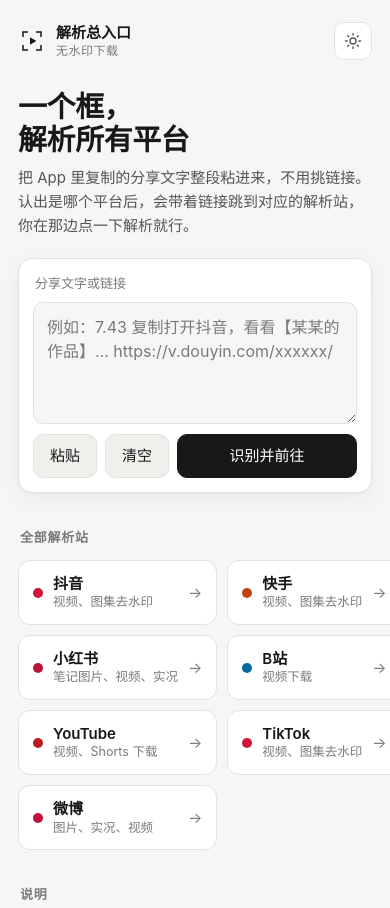
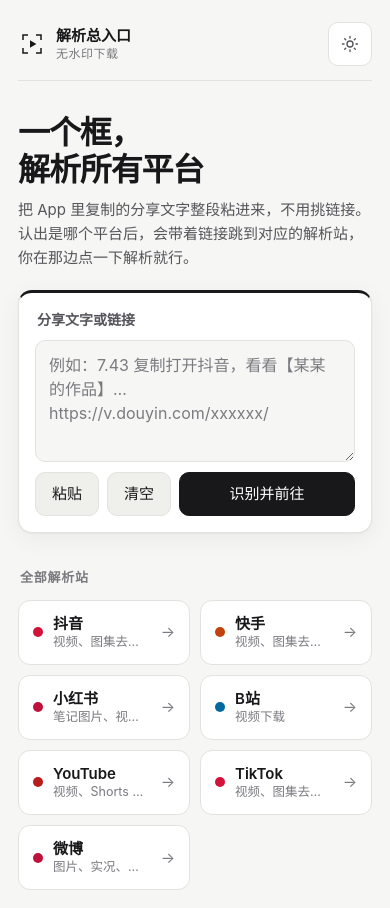
Before and after one commit to xiweiniboss-cmd/alljiexi, a website with bundled scripts: page public/index.html in a window 390 px wide. Shown: the top 908 px of the page. Built offline with nearby package versions, Linux system fonts and the light colour scheme.

Commit message:
优化解析入口布局与移动端操作体验

```diff
--- a/public/app.css
+++ b/public/app.css
@@ -100,8 +100,8 @@ textarea:focus { outline: none; border-color: var(--line-strong); box-shadow: 0
 }
 
 h2 { font-size: 13px; font-weight: 600; color: var(--text-3); letter-spacing: .06em; margin: 34px 2px 12px; }
-.grid { list-style: none; margin: 0; padding: 0; display: grid; grid-template-columns: repeat(2, 1fr); gap: 10px; }
-@media (min-width: 620px) { .grid { grid-template-columns: repeat(3, 1fr); } }
+.grid { list-style: none; margin: 0; padding: 0; display: grid; grid-template-columns: repeat(2, minmax(0, 1fr)); gap: 10px; }
+@media (min-width: 620px) { .grid { grid-template-columns: repeat(3, minmax(0, 1fr)); } }
 .site {
   display: flex; align-items: center; gap: 10px; height: 100%;
   padding: 13px 14px; border-radius: 12px; background: var(--surface); border: 1px solid var(--line);
@@ -127,3 +127,17 @@ code { font-family: var(--mono); font-size: .92em; background: var(--raised); pa
   .row .btn.ghost { flex: 1; }
 }
 @media (prefers-reduced-motion: reduce) { * { transition: none !important; } }
+
+.top { padding-bottom: 14px; border-bottom: 1px solid var(--line); }
+.hero { padding-top: clamp(6px, 2vw, 24px); }
+.hero h1 { font-size: clamp(32px, 6vw, 52px); letter-spacing: -.035em; }
+.work { padding: clamp(16px, 3vw, 28px); border-top: 3px solid var(--accent); }
+.field-label { color: var(--text-2); font-size: 14px; font-weight: 600; }
+.work .primary:hover { opacity: .88; }
+.work .btn, .theme-btn { min-height: 44px; }
+.theme-btn { width: 44px; }
+@media (max-width: 480px) {
+  .work .row { flex-wrap: wrap; }
+  .work .primary { width: 100%; margin-left: 0; }
+}
+.notes { overflow-wrap: anywhere; }
```
